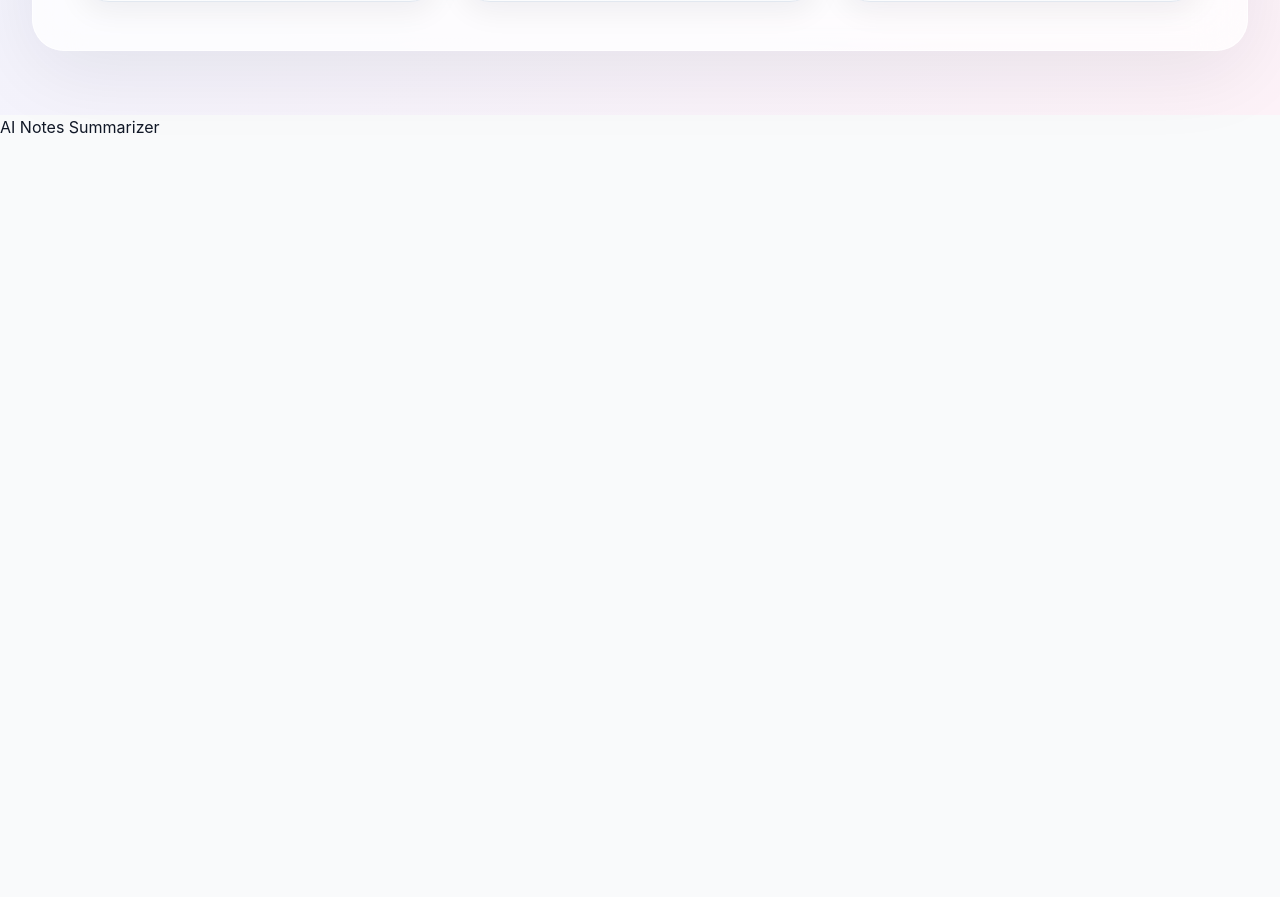
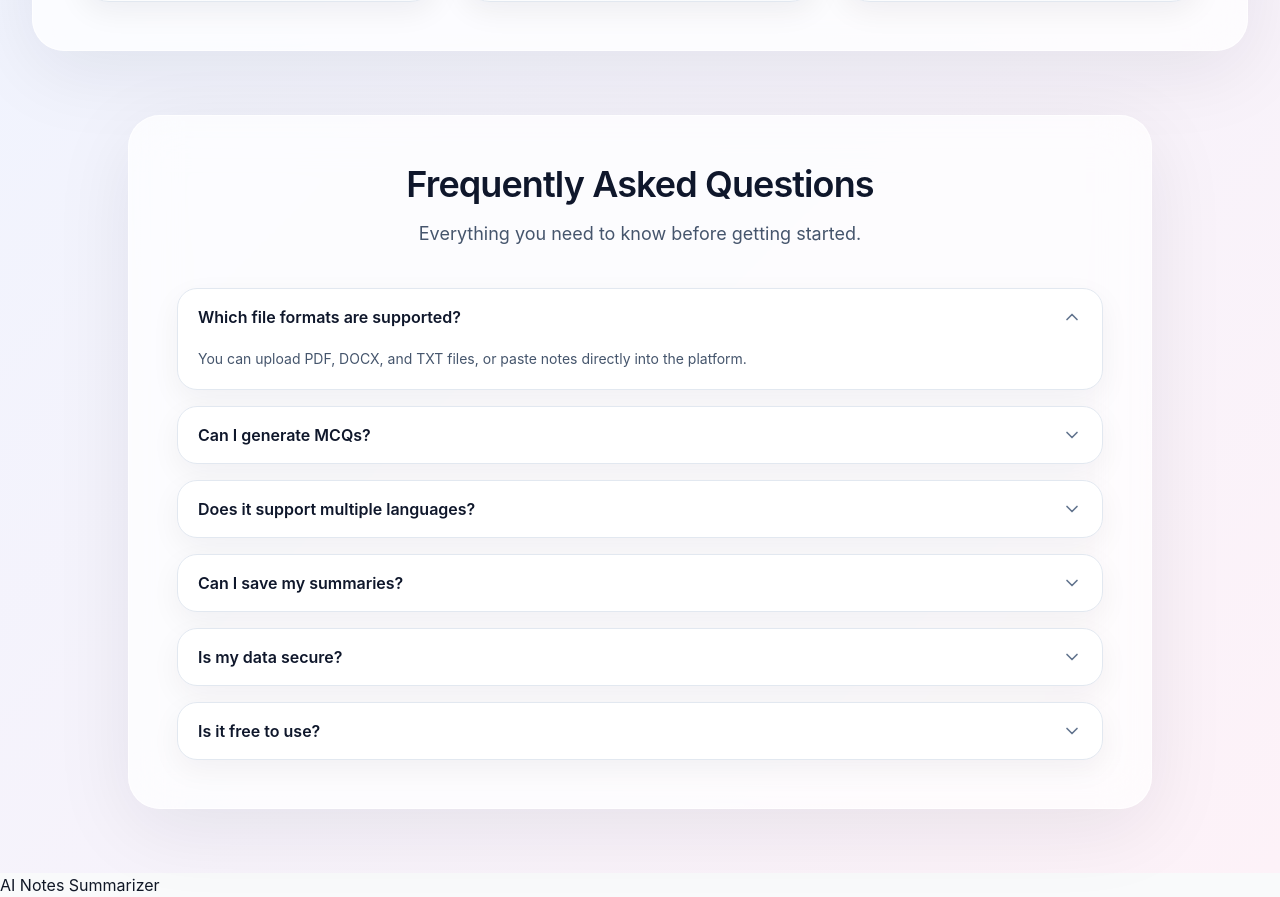
Before and after one commit to pradnyabagade015-dot/ai-notes-summarizer, a React (Vite) app: page / in a window 1280 px wide. Shown: the part 2614-3511 px from the top of the page. Before the commit the page ends 2753 px from the top, so only its background shows below. Built offline with nearby package versions, Linux system fonts and the light colour scheme.

Commit message:
Add FAQ section

```diff
--- a/src/pages/Home.jsx
+++ b/src/pages/Home.jsx
@@ -1,3 +1,4 @@
+import { useState } from 'react'
 import {
   FiZap,
   FiBookOpen,
@@ -8,6 +9,7 @@ import {
   FiUpload,
   FiCpu,
   FiTarget,
+  FiChevronDown,
 } from 'react-icons/fi'
 
 const features = [
@@ -108,7 +110,39 @@ const testimonials = [
   },
 ]
 
+const faqs = [
+  {
+    question: 'Which file formats are supported?',
+    answer: 'You can upload PDF, DOCX, and TXT files, or paste notes directly into the platform.',
+  },
+  {
+    question: 'Can I generate MCQs?',
+    answer: 'Yes, the platform can generate multiple-choice questions from your uploaded content.',
+  },
+  {
+    question: 'Does it support multiple languages?',
+    answer: 'Yes, it supports multiple languages so you can study and translate notes more easily.',
+  },
+  {
+    question: 'Can I save my summaries?',
+    answer: 'Yes, your summaries and generated study materials can be saved for later review.',
+  },
+  {
+    question: 'Is my data secure?',
+    answer: 'Your data is handled securely and the app is designed with privacy in mind.',
+  },
+  {
+    question: 'Is it free to use?',
+    answer: 'The app offers a free experience for getting started with study tools and summaries.',
+  },
+]
+
 function Home() {
+  const [openFaq, setOpenFaq] = useState(0)
+
+  const toggleFaq = (index) => {
+    setOpenFaq(openFaq === index ? -1 : index)
+  }
   return (
     <section className="min-h-screen bg-[radial-gradient(circle_at_top_left,_rgba(99,102,241,0.18),_transparent_35%),linear-gradient(135deg,_#f8fbff_0%,_#eef4ff_45%,_#fdf2f8_100%)] px-4 py-16 sm:px-6 lg:px-8">
       <div className="mx-auto flex max-w-7xl flex-col items-center gap-12 rounded-[2rem] border border-white/70 bg-white/70 p-8 shadow-[0_20px_80px_rgba(15,23,42,0.08)] backdrop-blur-xl lg:flex-row lg:items-center lg:justify-between lg:px-12 lg:py-16">
@@ -298,6 +332,45 @@ function Home() {
           ))}
         </div>
       </div>
+
+      <div className="mx-auto mt-16 max-w-5xl rounded-[2rem] border border-white/70 bg-white/70 p-8 shadow-[0_20px_80px_rgba(15,23,42,0.08)] backdrop-blur-xl sm:p-10 lg:p-12">
+        <div className="mb-10 text-center">
+          <h2 className="text-3xl font-semibold tracking-tight text-slate-900 sm:text-4xl">
+            Frequently Asked Questions
+          </h2>
+          <p className="mx-auto mt-4 max-w-2xl text-lg text-slate-600">
+            Everything you need to know before getting started.
+          </p>
+        </div>
+
+        <div className="space-y-4">
+          {faqs.map((faq, index) => {
+            const isOpen = openFaq === index
+            return (
+              <div
+                key={faq.question}
+                className="overflow-hidden rounded-[1.25rem] border border-slate-200 bg-white shadow-[0_10px_30px_rgba(15,23,42,0.05)]"
+              >
+                <button
+                  type="button"
+                  onClick={() => toggleFaq(index)}
+                  className="flex w-full items-center justify-between px-5 py-4 text-left"
+                >
+                  <span className="text-base font-semibold text-slate-900">{faq.question}</span>
+                  <FiChevronDown
+                    className={`h-5 w-5 shrink-0 text-slate-500 transition duration-300 ${isOpen ? 'rotate-180' : ''}`}
+                  />
+                </button>
+                <div className={`grid transition-all duration-300 ${isOpen ? 'grid-rows-[1fr]' : 'grid-rows-[0fr]'}`}>
+                  <div className="overflow-hidden">
+                    <p className="px-5 pb-4 text-sm leading-7 text-slate-600">{faq.answer}</p>
+                  </div>
+                </div>
+              </div>
+            )
+          })}
+        </div>
+      </div>
     </section>
   )
 }
```
